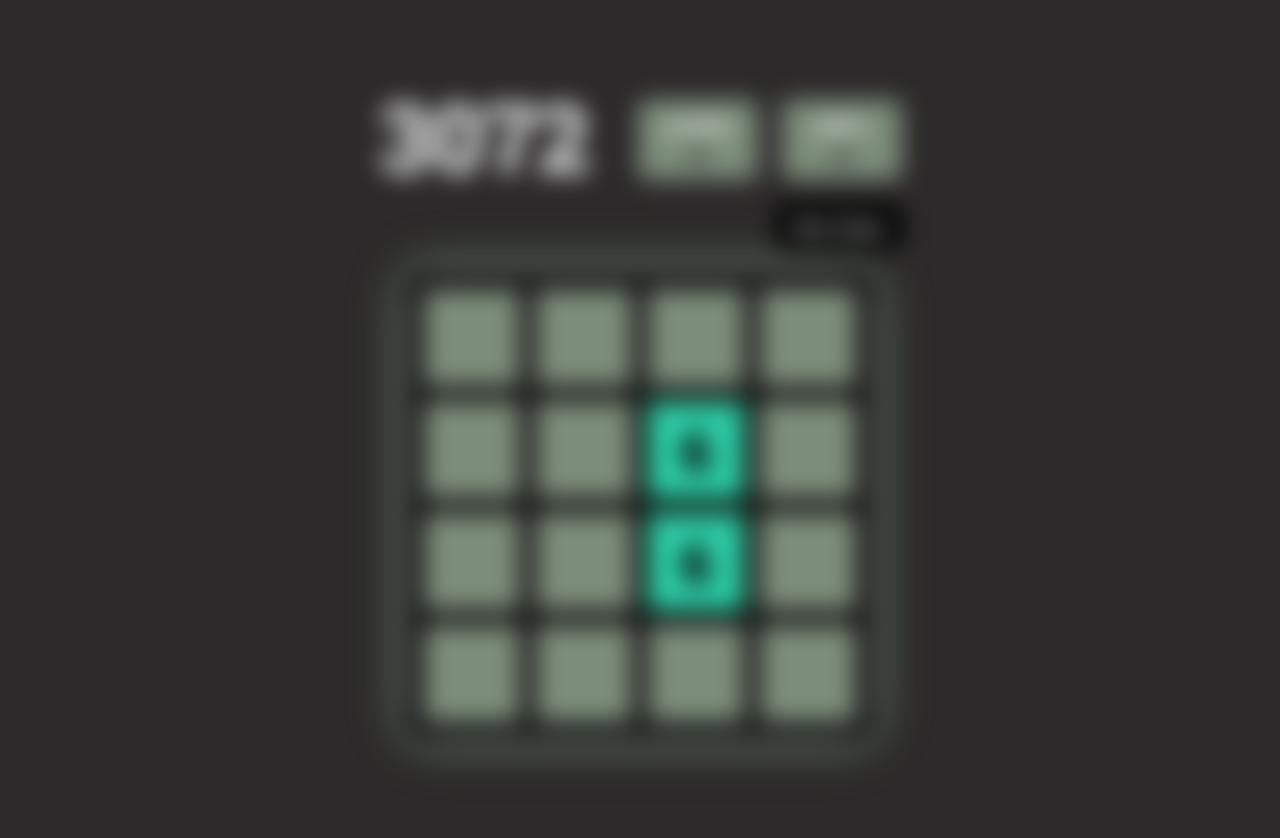
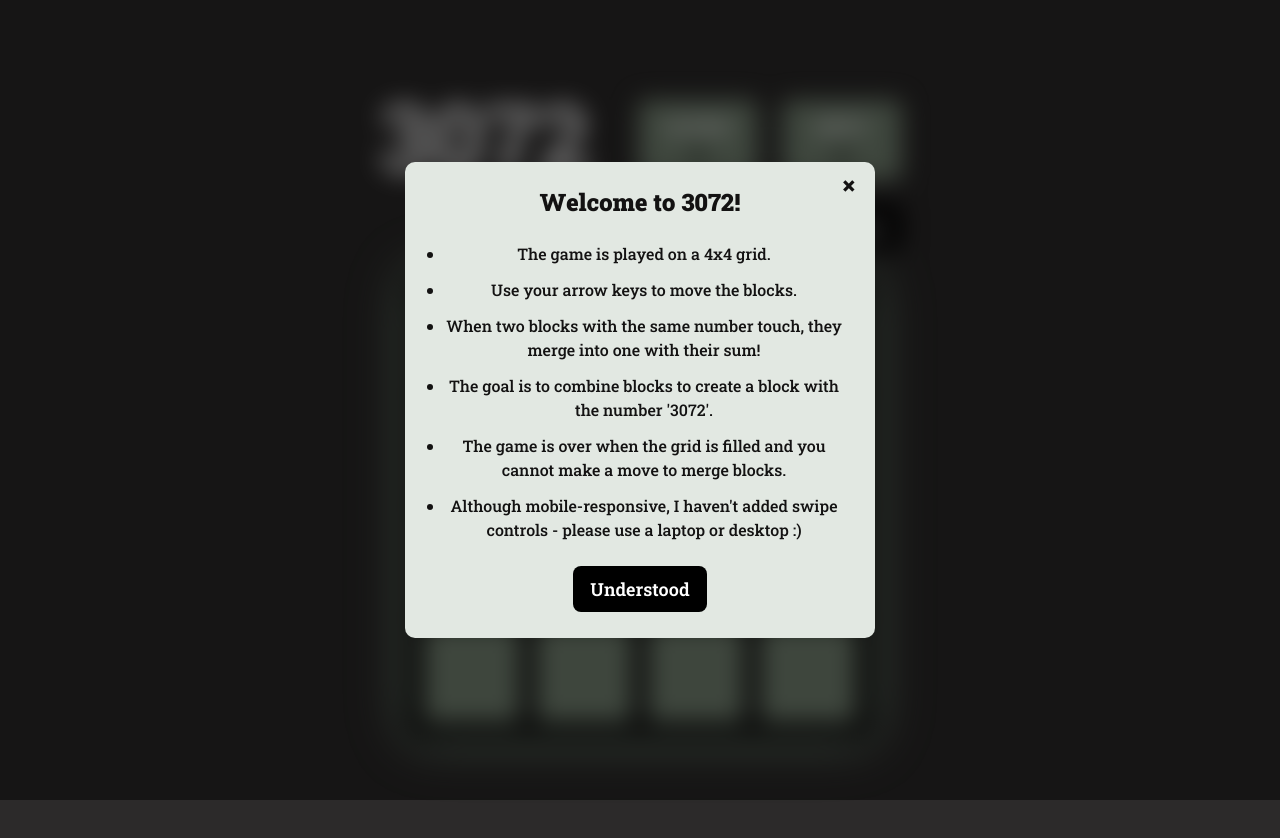
Before and after one commit to WeiChongDevelops/3072, a React (Vite) app: page / in a window 1280 px wide. Shown: the top 838 px of the page. Built offline with nearby package versions, Linux system fonts and the light colour scheme.

Commit message:
debugged modal not showing up

```diff
--- a/src/components/App.tsx
+++ b/src/components/App.tsx
@@ -20,7 +20,7 @@ export default function App() {
 
     return (
         <div className={`${closing ? 'closing' : ''}`}>
-            {showModal && <InstructionsModal onClose={onClose}  closing/>}
+            {showModal && <InstructionsModal onClose={onClose}  closing={closing}/>}
             <div className={`game-container ${showModal ? 'filter blur-md' : ''}`}>
                 <Game3072 size={SIZE}/>
             </div>
```
